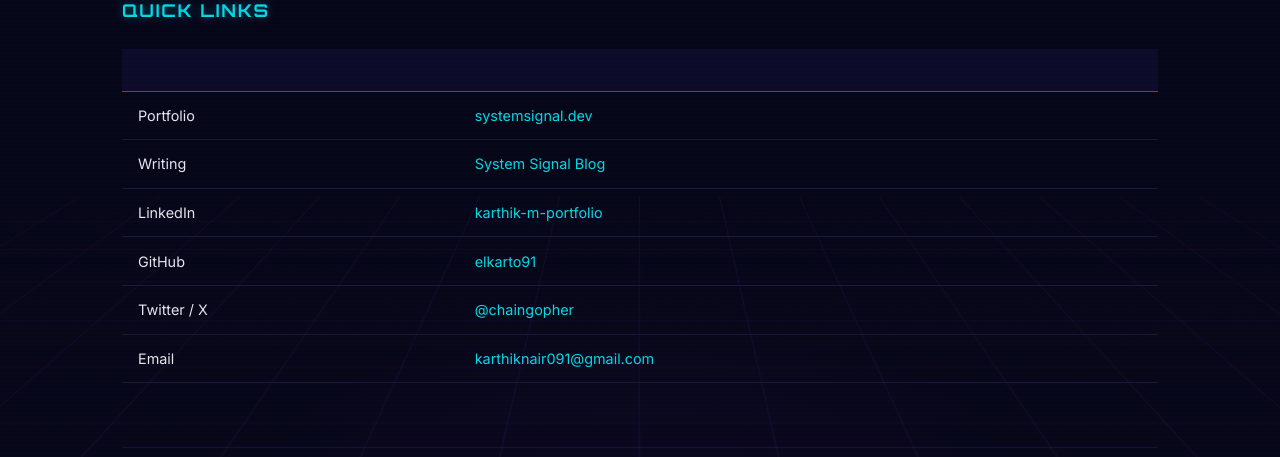
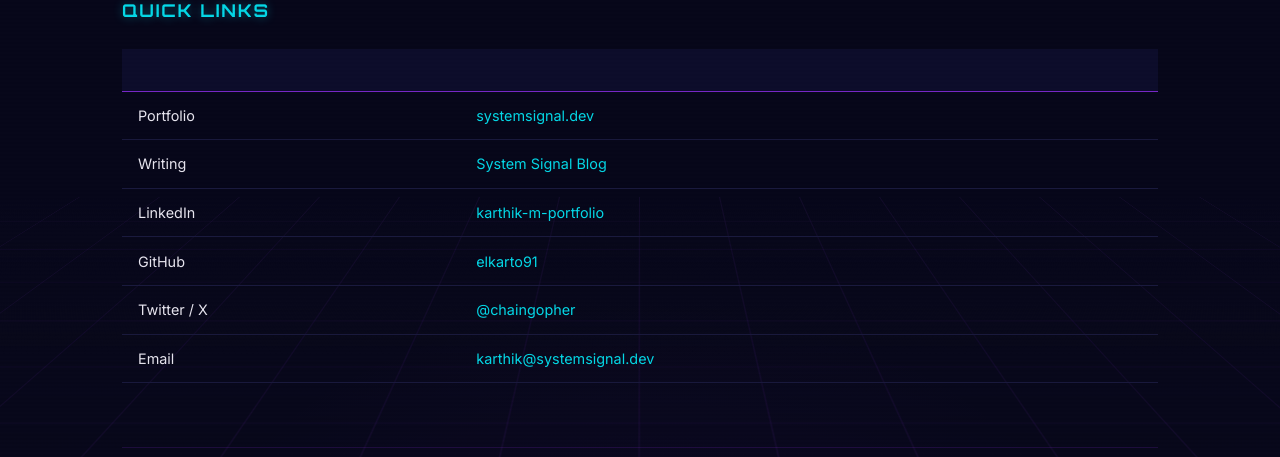
Before and after one commit to elkarto91/elkarto91.github.io, a Jekyll site: the page built from contact.md, in a window 1280 px wide and 900 px high, scrolled down 766 px. Shown: the part 298-755 px from the top of the window. Built offline with Jekyll 4.4.1, drawn with Linux system fonts in a browser that asks for light colours.

Commit message:
Update email to karthik@systemsignal.dev, clean up README
- Replace karthiknair091@gmail.com with karthik@systemsignal.dev across all pages
- README: remove Karthik Mohan, update page list to match current site structure,
  add tech stack note, keep it clean and direct

Co-Authored-By: Claude Sonnet 4.6 <noreply@anthropic.com>

```diff
--- a/config.yml
+++ b/config.yml
@@ -7,7 +7,7 @@ theme: null
 markdown: kramdown
 permalink: pretty
 
-email: karthiknair091@gmail.com
+email: karthik@systemsignal.dev
 github_username: elkarto91
 linkedin_username: karthik-m-portfolio
 twitter_username: chaingopher
--- a/contact.md
+++ b/contact.md
@@ -30,7 +30,7 @@ title: "Contact"
     <div class="section-label">Direct</div>
     <h3>Email</h3>
     <p>For consulting enquiries, architecture discussions, or anything that needs a proper conversation.</p>
-    <a href="mailto:karthiknair091@gmail.com" class="btn btn-secondary" style="display:inline-block; margin-top:0.75rem; font-size:0.65rem; padding:0.5rem 1rem; border-color:#f7d07a; color:#f7d07a;">Write →</a>
+    <a href="mailto:karthik@systemsignal.dev" class="btn btn-secondary" style="display:inline-block; margin-top:0.75rem; font-size:0.65rem; padding:0.5rem 1rem; border-color:#f7d07a; color:#f7d07a;">Write →</a>
   </div>
 </div>
 
@@ -54,4 +54,4 @@ title: "Contact"
 | LinkedIn | [karthik-m-portfolio](https://www.linkedin.com/in/karthik-m-portfolio) |
 | GitHub | [elkarto91](https://github.com/elkarto91) |
 | Twitter / X | [@chaingopher](https://twitter.com/chaingopher) |
-| Email | [karthiknair091@gmail.com](mailto:karthiknair091@gmail.com) |
+| Email | [karthik@systemsignal.dev](mailto:karthik@systemsignal.dev) |
```
Also changed, not shown: consulting.md (+1 -1 lines), index.md (+1 -1 lines), README.md.
